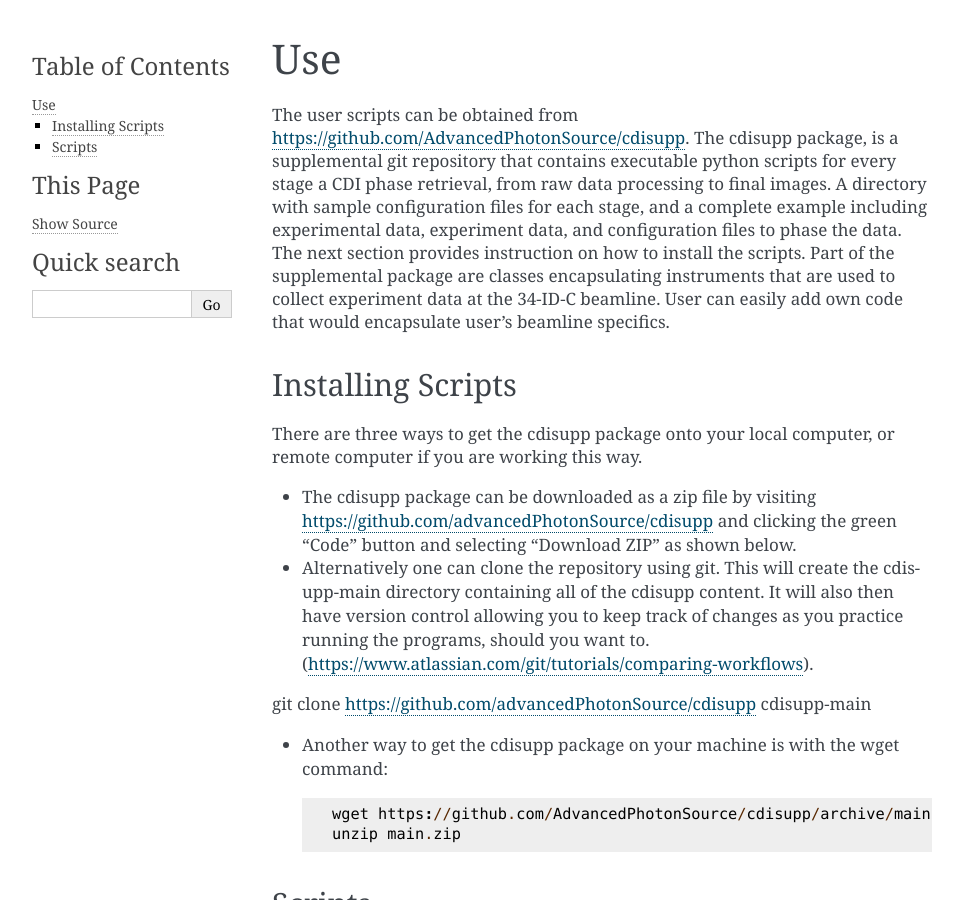
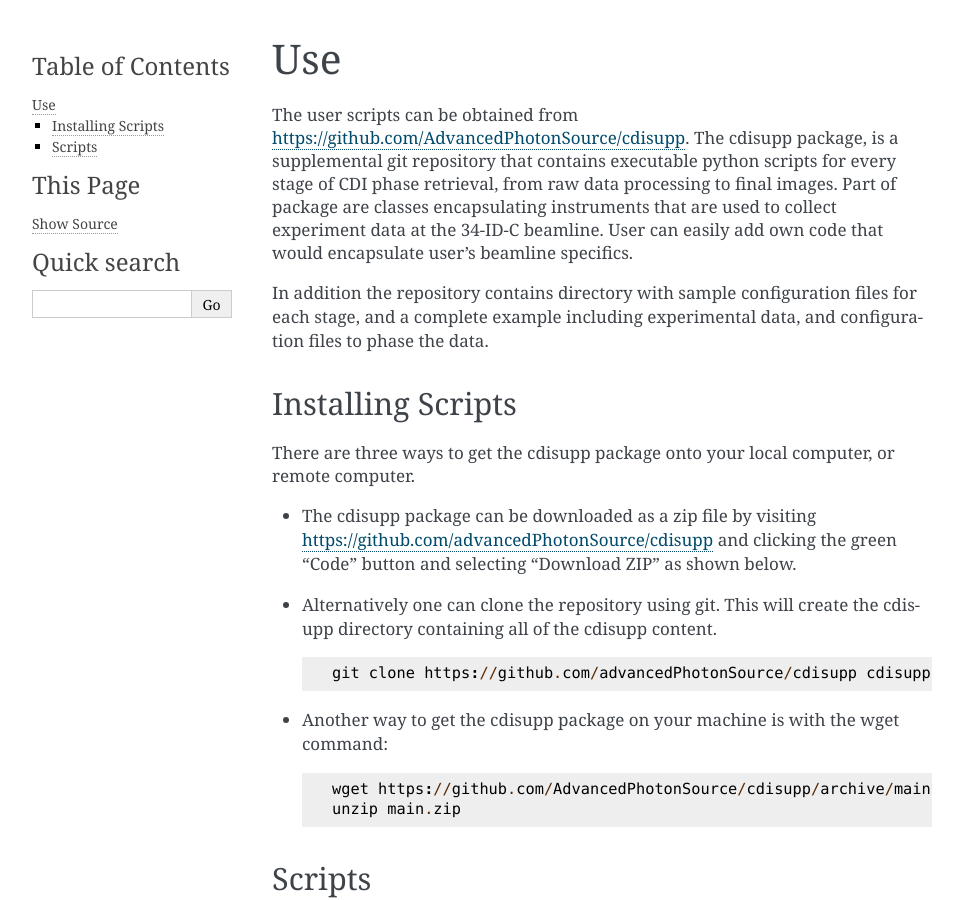
Before and after one commit to AdvancedPhotonSource/cohere, a Sphinx documentation site: the page built from docs/source/how_to_use.rst, in a window 1280 px wide and 900 px high. Shown: the whole window, without its empty margins (148-1111 px from the left). Built offline with Sphinx 7.4.7, drawn with Linux system fonts in a browser that asks for light colours.

Commit message:
changed description

```diff
--- a/docs/source/how_to_use.rst
+++ b/docs/source/how_to_use.rst
@@ -2,16 +2,21 @@
 
 Use
 ===
-| The user scripts can be obtained from https://github.com/AdvancedPhotonSource/cdisupp. The cdisupp package, is a supplemental git repository that contains executable python scripts for every stage a CDI phase retrieval, from raw data processing to final images. A directory with sample configuration files for each stage, and a complete example including experimental data, experiment data, and configuration files to phase the data. The next section provides instruction on how to install the scripts. Part of the supplemental package are classes encapsulating instruments that are used to collect experiment data at the 34-ID-C beamline. User can easily add own code that would encapsulate user's beamline specifics.
+| The user scripts can be obtained from https://github.com/AdvancedPhotonSource/cdisupp. The cdisupp package, is a supplemental git repository that contains executable python scripts for every stage of CDI phase retrieval, from raw data processing to final images. Part of package are classes encapsulating instruments that are used to collect experiment data at the 34-ID-C beamline. User can easily add own code that would encapsulate user's beamline specifics.
+In addition the repository contains directory with sample configuration files for each stage, and a complete example including experimental data, and configuration files to phase the data.
 
 Installing Scripts
 ##################
-| There are three ways to get the cdisupp package onto your local computer, or remote computer if you are working this way.
+| There are three ways to get the cdisupp package onto your local computer, or remote computer.
 
 - The cdisupp package can be downloaded as a zip file by visiting https://github.com/advancedPhotonSource/cdisupp and clicking the green “Code” button and selecting “Download ZIP” as shown below.
 
-- Alternatively one can clone the repository using git. This will create the cdisupp-main directory containing all of the cdisupp content. It will also then have version control allowing you to keep track of changes as you practice running the programs, should you want to. (https://www.atlassian.com/git/tutorials/comparing-workflows).
-git clone https://github.com/advancedPhotonSource/cdisupp cdisupp-main
+- Alternatively one can clone the repository using git. This will create the cdisupp directory containing all of the cdisupp content.
+
+  ::
+
+        git clone https://github.com/advancedPhotonSource/cdisupp cdisupp-main
+
 
 - Another way to get the cdisupp package on your machine is with the wget command:
 
```
